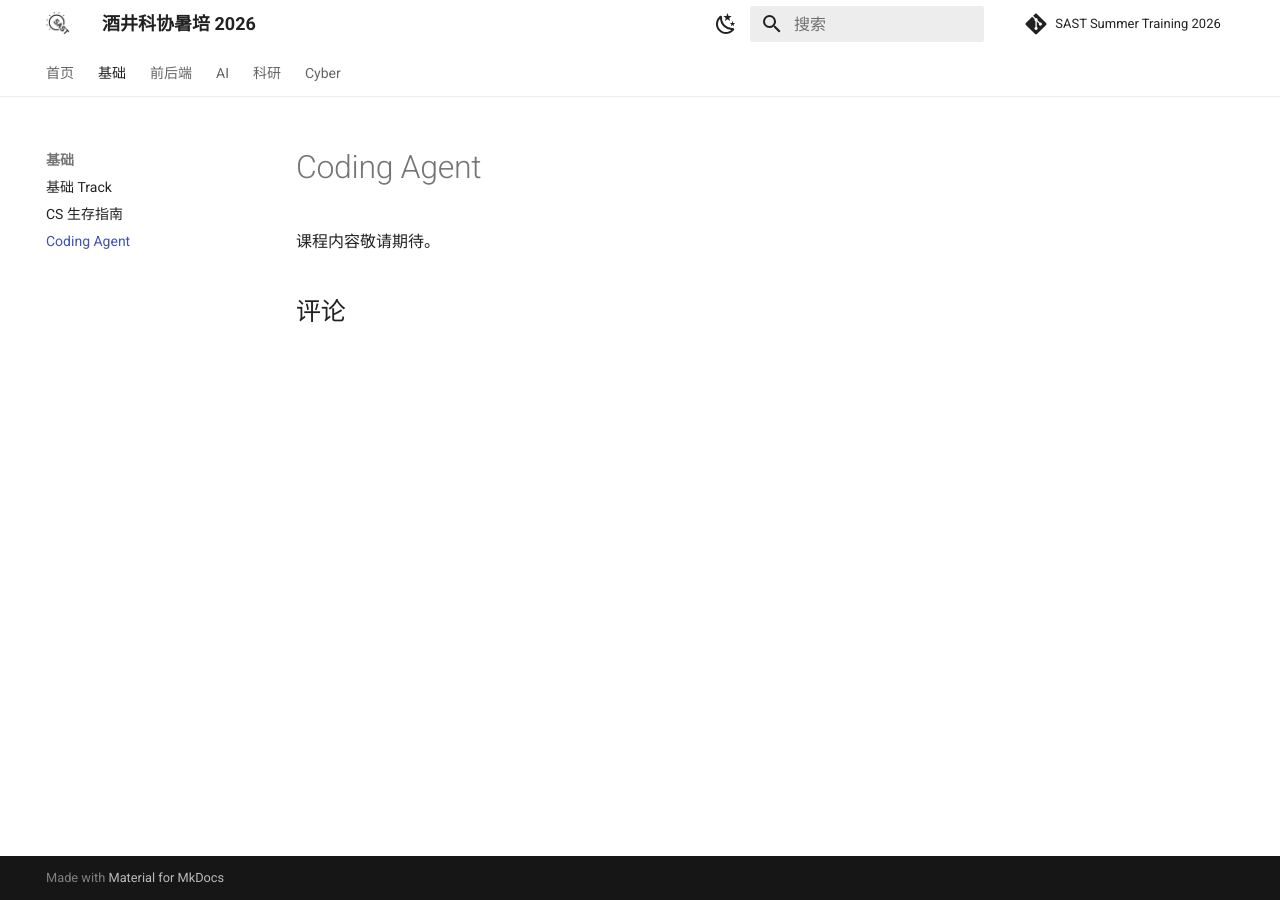
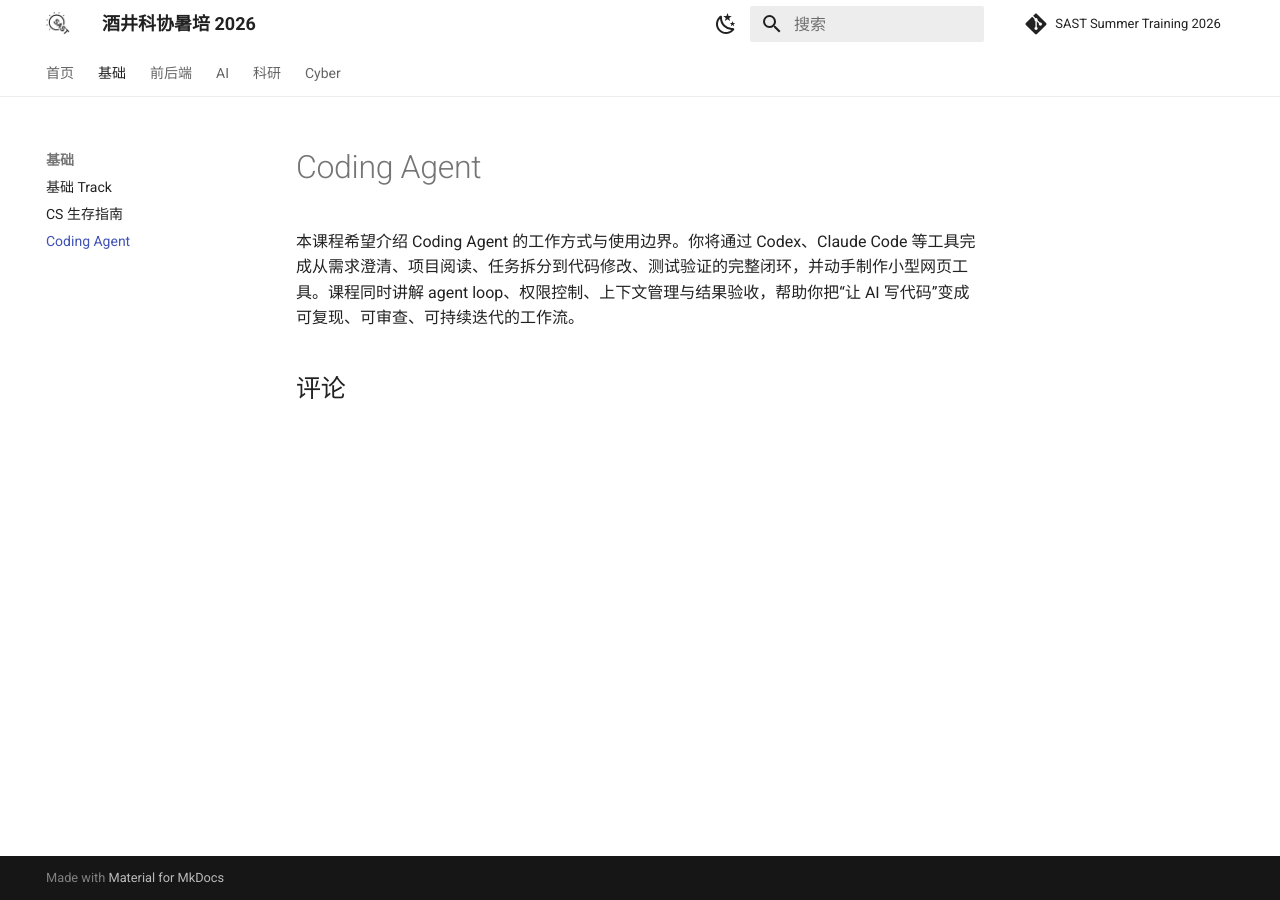
Before and after one commit to sast-summer-training-2026/sast-summer-training-2026.github.io, an MkDocs documentation site: the page built from docs/basic/coding-agent/index.md, in a window 1280 px wide. Built offline with MkDocs 1.6.1 and Material for MkDocs 9.7.7, drawn with Linux system fonts in a browser that asks for light colours; comment, search, counter and statistics services are not loaded.

Commit message:
添加coding agent简介

```diff
--- a/docs/basic/coding-agent/index.md
+++ b/docs/basic/coding-agent/index.md
@@ -1,3 +1,3 @@
 # Coding Agent
 
-课程内容敬请期待。
+本课程希望介绍 Coding Agent 的工作方式与使用边界。你将通过 Codex、Claude Code 等工具完成从需求澄清、项目阅读、任务拆分到代码修改、测试验证的完整闭环，并动手制作小型网页工具。课程同时讲解 agent loop、权限控制、上下文管理与结果验收，帮助你把“让 AI 写代码”变成可复现、可审查、可持续迭代的工作流。
```
